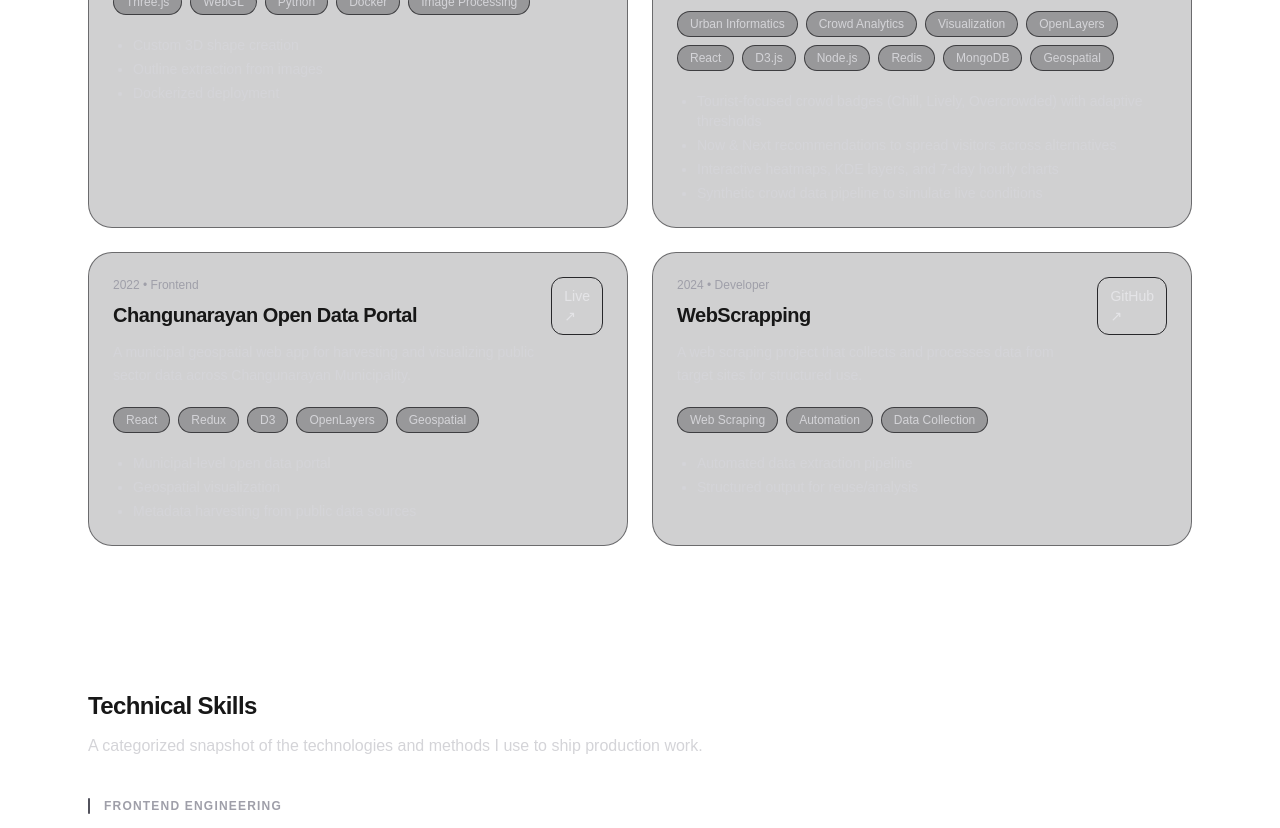
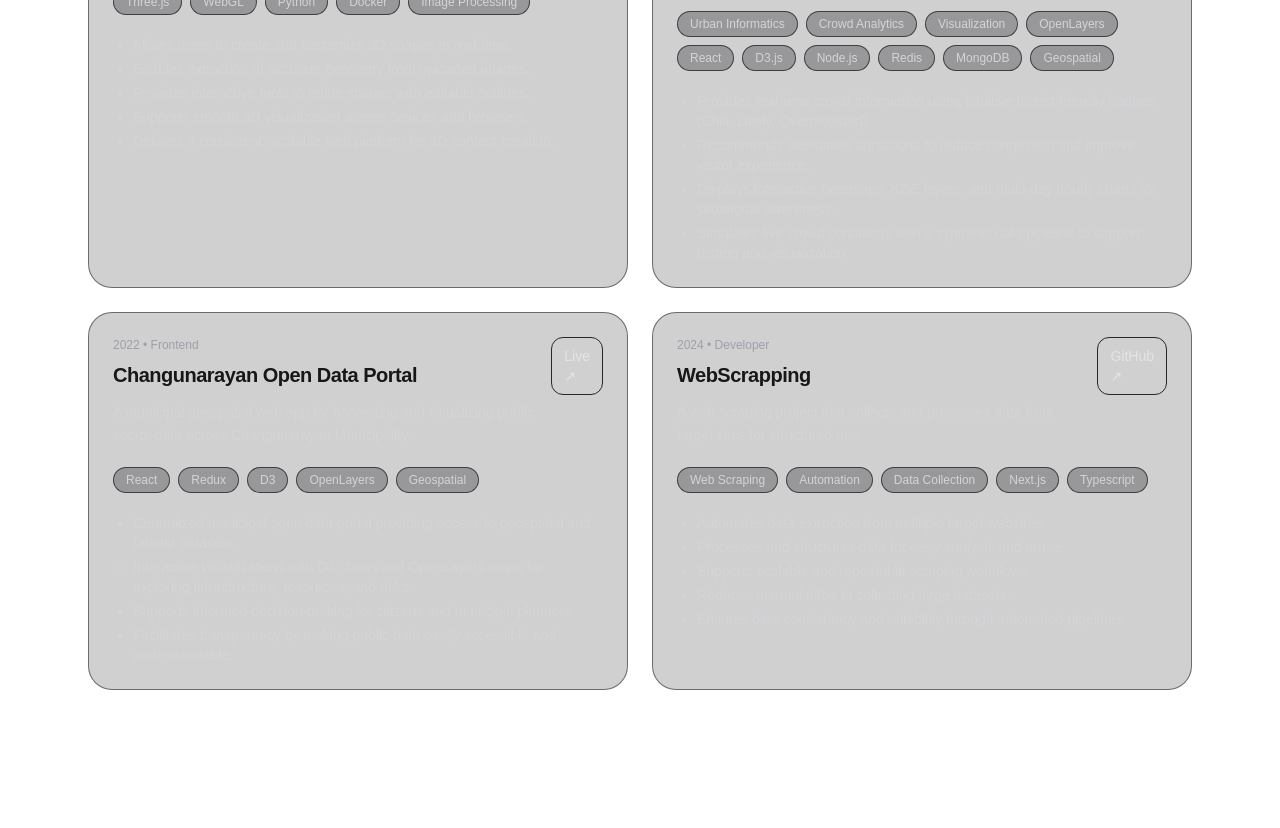
Before and after one commit to Shushovan015/my-portfolio, a Next.js app: page / in a window 1280 px wide. Shown: the part 1840-2668 px from the top of the page. Built offline with nearby package versions, Linux system fonts and the light colour scheme.

Commit message:
added contects for projects

```diff
--- a/src/components/sections/Hero.tsx
+++ b/src/components/sections/Hero.tsx
@@ -137,7 +137,6 @@ export default function Hero() {
                             className="absolute inset-0 h-full w-full object-cover object-center"
                         />
 
-                        {/* JPG overlay clipped by drag */}
                         <img
                             src="/me.jpg"
                             alt="Photo portrait"
@@ -147,13 +146,11 @@ export default function Hero() {
                             }}
                         />
 
-                        {/* Divider line */}
                         <div
                             className="absolute top-0 h-full w-[2px] bg-gradient-to-b from-white/10 via-white/90 to-white/10 shadow-[0_0_12px_rgba(255,255,255,0.25)]"
                             style={{ left: `${split}%` }}
                         />
 
-                        {/* Drag handle */}
                         <button
                             type="button"
                             className="absolute top-1/2 -translate-y-1/2 rounded-full border border-white/20 bg-zinc-950/80 p-2 shadow-lg backdrop-blur"
--- a/src/components/sections/ProjectCard.tsx
+++ b/src/components/sections/ProjectCard.tsx
@@ -138,11 +138,12 @@ export default function ProjectCard({ project }: { project: Project }) {
                                 <img
                                     src={project.cover.src}
                                     alt={project.cover.alt}
-                                    className="h-56 w-full object-cover"
+                                    className="w-full object-contain"
                                     loading="lazy"
                                 />
                             </div>
                         ) : null}
+
 
                         {project.caseStudy ? (
                             <div className="mt-6 space-y-5 text-sm text-zinc-300">
--- a/src/content/projects.ts
+++ b/src/content/projects.ts
@@ -32,12 +32,14 @@ export const projects: Project[] = [
         role: "Full Stack",
         tags: ["Three.js", "WebGL", "Python", "Docker", "Image Processing"],
         links: {
-            github: "https://github.com/example",
+            github: "https://github.com/Shushovan015/Real-time-visualization-of-urban-mobility-data",
         },
         highlights: [
-            "Custom 3D shape creation",
-            "Outline extraction from images",
-            "Dockerized deployment",
+            "Allows users to create and customize 3D shapes in real-time.",
+            "Enables extraction of accurate geometry from uploaded images.",
+            "Provides interactive tools to refine shapes with editable outlines.",
+            "Supports smooth 3D visualization across devices and browsers.",
+            "Delivers a consistent, scalable web platform for 3D content creation."
         ],
         cover: {
             src: "/projects/foam3d/cover.jpg",
@@ -45,16 +47,23 @@ export const projects: Project[] = [
         },
         caseStudy: {
             problem:
-                "Users needed a way to generate and visualize complex 3D shapes while extracting usable geometry from uploaded images.",
+                "Users needed an interactive platform to generate, visualize, and refine complex 3D shapes from images. Existing solutions were static, slow, or required extensive manual editing.",
             approach: [
-                "Built a Three.js frontend for interactive shape creation and visualization.",
-                "Integrated a Python backend for image processing and outline extraction.",
-                "Dockerized the platform to ensure scalable and consistent deployments.",
+                "Designed the Three.js frontend to enable real-time creation and manipulation of 3D shapes, allowing users to interactively modify geometry using intuitive controls.",
+                "Implemented editable outline tools, enabling users to refine shapes dynamically and supporting freehand polygon drawing with extrusion for 3D forms.",
+                "Built a Python backend service for image processing, including automatic outline detection and conversion of 2D images into usable 3D geometry, reducing manual effort and improving accuracy.",
+                "Integrated frontend and backend through REST APIs, ensuring smooth transfer of image data and processed geometry between the client and server.",
+                "Containerized the entire stack using Docker to ensure consistent deployment across development, staging, and production environments, while supporting scalable and reproducible builds.",
+                "Optimized rendering and interaction performance by implementing efficient geometry buffering, scene management, and level-of-detail techniques to handle complex models without lag.",
+                "Conducted iterative testing across multiple devices and browsers to ensure responsive design, stable interactions, and accurate visualization of 3D objects.",
+                "Implemented user feedback loops to refine interface controls and visualization features, ensuring the platform is intuitive and meets the workflow needs of end-users."
             ],
             outcome: [
-                "Enabled fast creation and visualization of complex 3D forms.",
-                "Streamlined the pipeline from image upload to 3D geometry.",
-                "Improved deployment reliability and scalability.",
+                "Provided a fully interactive platform for rapid 3D shape creation and visualization.",
+                "Streamlined the workflow from image upload to usable 3D geometry, saving users time and reducing errors.",
+                "Improved the accuracy of shape generation through automation of outline extraction.",
+                "Delivered a stable and scalable platform accessible across different environments and devices.",
+                "Enhanced user experience with high-performance rendering, even for complex 3D scenes."
             ],
         },
     },
@@ -79,10 +88,10 @@ export const projects: Project[] = [
         ],
         links: {},
         highlights: [
-            "Tourist-focused crowd badges (Chill, Lively, Overcrowded) with adaptive thresholds",
-            "Now & Next recommendations to spread visitors across alternatives",
-            "Interactive heatmaps, KDE layers, and 7-day hourly charts",
-            "Synthetic crowd data pipeline to simulate live conditions",
+            "Provides real-time crowd information using intuitive tourist-friendly badges (Chill, Lively, Overcrowded).",
+            "Recommends alternative attractions to reduce congestion and improve visitor experience.",
+            "Displays interactive heatmaps, KDE layers, and multi-day hourly charts for situational awareness.",
+            "Simulates live crowd conditions with a synthetic data pipeline to support testing and visualization."
         ],
         cover: {
             src: "/projects/urban-tourist-visualization/cover.jpg",
@@ -90,21 +99,24 @@ export const projects: Project[] = [
         },
         caseStudy: {
             problem:
-                "Urban tourism causes overcrowding in historic centers, reducing visitor experience and livability. Tourists need real-time, easy-to-read guidance rather than raw crowd metrics.",
+                "Historic city centers often face overcrowding, reducing the quality of the tourist experience and urban livability. Visitors needed an easy-to-understand system to assess crowds and make decisions, rather than raw numbers or complex metrics.",
             approach: [
-                "Combined simulated live data, historical records, and popularity signals into a unified pipeline.",
-                "Computed capacity, pressure, adaptive thresholds, and flow trends to derive intuitive badges.",
-                "Built a React + OpenLayers web UI with heatmaps, KDE layers, charts, and recommendations.",
-                "Validated usability through interviews with professional tourist guides.",
+                "Designed a unified data pipeline combining three sources: simulated live mobility data, historical visitor records, and popularity signals from attractions. This ensured real-time responsiveness while accounting for long-term trends.",
+                "Computed crowd metrics including current capacity, pressure, and flow trends for each location, then mapped these into adaptive thresholds to generate intuitive 'Chill', 'Lively', and 'Overcrowded' badges.",
+                "Built a React + OpenLayers frontend with interactive visualizations: heatmaps to show overall crowd density, KDE layers for hotspot detection, and multi-day hourly charts for trend analysis.",
+                "Developed the 'Now & Next' recommendation system, suggesting nearby alternative locations to distribute visitors and reduce congestion.",
+                "Implemented state management and caching using Redux and Redis to handle large volumes of live and historical data efficiently, ensuring smooth UI interactions.",
+                "Created synthetic crowd simulations to test the system under extreme scenarios and validate badge thresholds and recommendation logic.",
+                "Conducted iterative usability testing with professional tourist guides to refine badge design, map interactions, and recommendation clarity.",
+                "Integrated feedback loops from testing into both the data processing pipeline and UI design to improve interpretability and user trust."
             ],
             outcome: [
-                "Produced a tourist-friendly visualization system that improves situational awareness.",
-                "Showed that enriched indicators and simple badges are easier to interpret than raw data.",
-                "Demonstrated recommendations can help distribute visitors more evenly.",
+                "Delivered a tourist-focused visualization system that clearly communicates crowd levels and trends.",
+                "Demonstrated that simple, enriched indicators are more interpretable than raw crowd data.",
+                "Showed that recommendations can guide visitors to less crowded locations, improving distribution and overall experience."
             ],
         },
     },
-
     {
         slug: "changunarayan-open-data",
         title: "Changunarayan Open Data Portal",
@@ -117,9 +129,10 @@ export const projects: Project[] = [
             live: "https://changu-stag.naxa.com.np",
         },
         highlights: [
-            "Municipal-level open data portal",
-            "Geospatial visualization",
-            "Metadata harvesting from public data sources",
+            "Centralized municipal open data portal providing access to geospatial and tabular datasets.",
+            "Interactive visualizations with D3 charts and OpenLayers maps for exploring infrastructure, resources, and risks.",
+            "Supports informed decision-making for citizens and municipal planners.",
+            "Facilitates transparency by making public data easily accessible and understandable."
         ],
         cover: {
             src: "/projects/changunarayan-open-data/cover.jpg",
@@ -127,16 +140,25 @@ export const projects: Project[] = [
         },
         caseStudy: {
             problem:
-                "The municipality needed a centralized platform to collect, manage, and visualize public sector data for transparency and planning.",
+                "The municipality lacked a platform to centralize, manage, and visualize public sector data. Data was fragmented, updates were manual, and citizens and planners had limited access to insights needed for transparency and decision-making.",
             approach: [
-                "Designed and developed a React-based frontend with OpenLayers for map visualization.",
-                "Integrated Redux for state management and D3 for data-driven visuals.",
-                "Built pipelines to harvest and normalize metadata from public data portals.",
+                "Collected and compiled datasets from multiple municipal and project sources, including historical records, previous project datasets, and public data portals, into a unified geodatabase.",
+                "Cleaned, normalized, and structured data to ensure consistency, completeness, and compatibility for visualization and analysis.",
+                "Developed a React-based single-page application (SPA) for the frontend, ensuring responsive design and smooth user interaction.",
+                "Implemented Redux for state management and Redux-Saga to handle asynchronous data flows efficiently, particularly for large datasets.",
+                "Designed interactive D3.js visualizations for tabular data (charts, graphs) and OpenLayers maps for geospatial exploration, enabling users to explore infrastructure, resources, and risk locations intuitively.",
+                "Built an administrative dashboard allowing authorized municipal staff to create, edit, and manage datasets directly within the portal, reducing manual effort and errors.",
+                "Integrated backend REST APIs to provide reliable access to data, handle updates, and maintain system stability.",
+                "Optimized frontend performance for handling large volumes of geospatial and tabular data, including caching, lazy loading, and efficient rendering strategies.",
+                "Prepared comprehensive technical documentation, training manuals, and conducted workshops to build municipal staff capacity to maintain and update the system independently.",
+                "Iteratively tested the portal with municipal staff and stakeholders to refine usability, data presentation, and ensure the system met practical workflow needs."
             ],
             outcome: [
-                "Delivered a functional municipal open data portal.",
-                "Improved access to public sector information for citizens and planners.",
-                "Enabled geospatial insights through interactive maps and charts.",
+                "Delivered a fully functional municipal open data portal accessible to citizens and planners.",
+                "Enabled interactive geospatial and tabular insights for data-driven municipal planning.",
+                "Reduced manual data handling by 40%, saving over 15 hours per week for staff.",
+                "Improved portal performance, ensuring smooth navigation and interaction with large datasets.",
+                "Established sustainable workflows and trained personnel to independently manage the portal."
             ],
         },
     },
@@ -148,18 +170,40 @@ export const projects: Project[] = [
             "A web scraping project that collects and processes data from target sites for structured use.",
         year: 2024,
         role: "Developer",
-        tags: ["Web Scraping", "Automation", "Data Collection"],
+        tags: ["Web Scraping", "Automation", "Data Collection", "Next.js", "Typescript"],
         links: {
             github: "https://github.com/Shushovan015/WebScrapping",
         },
         highlights: [
-            "Automated data extraction pipeline",
-            "Structured output for reuse/analysis",
+            "Automates data extraction from multiple target websites.",
+            "Processes and structures data for easy analysis and reuse.",
+            "Supports scalable and repeatable scraping workflows.",
+            "Reduces manual effort in collecting large datasets.",
+            "Ensures data consistency and reliability through automated pipelines."
         ],
         cover: {
             src: "/projects/webscrapping/cover.jpg",
             alt: "WebScrapping project preview",
         },
-    },
+        caseStudy: {
+            problem:
+                "Collecting data manually from multiple websites was time-consuming, error-prone, and difficult to reuse for analysis. A structured automated solution was needed to handle repeated extraction efficiently.",
+            approach: [
+                "Identified target websites and mapped the data fields to extract.",
+                "Developed automated scraping scripts using Python (or other relevant libraries) to fetch and parse content reliably.",
+                "Structured the extracted data into standardized formats (CSV, JSON, or database) for downstream use.",
+                "Implemented error handling and logging to ensure consistency and reliability across multiple runs.",
+                "Built repeatable workflows that can be scheduled or triggered for periodic updates.",
+                "Tested scripts with varying website structures to handle edge cases and dynamic content."
+            ],
+            outcome: [
+                "Delivered a reliable automated data extraction pipeline, reducing manual data collection effort.",
+                "Provided structured datasets ready for analysis or integration into other systems.",
+                "Enabled scalable and repeatable scraping workflows for future data collection needs.",
+                "Improved data accuracy and consistency by minimizing human errors."
+            ],
+        },
+    }
+
 
 ];
```
Also changed, not shown: public/projects/foam3d/cover.jpg (added).
